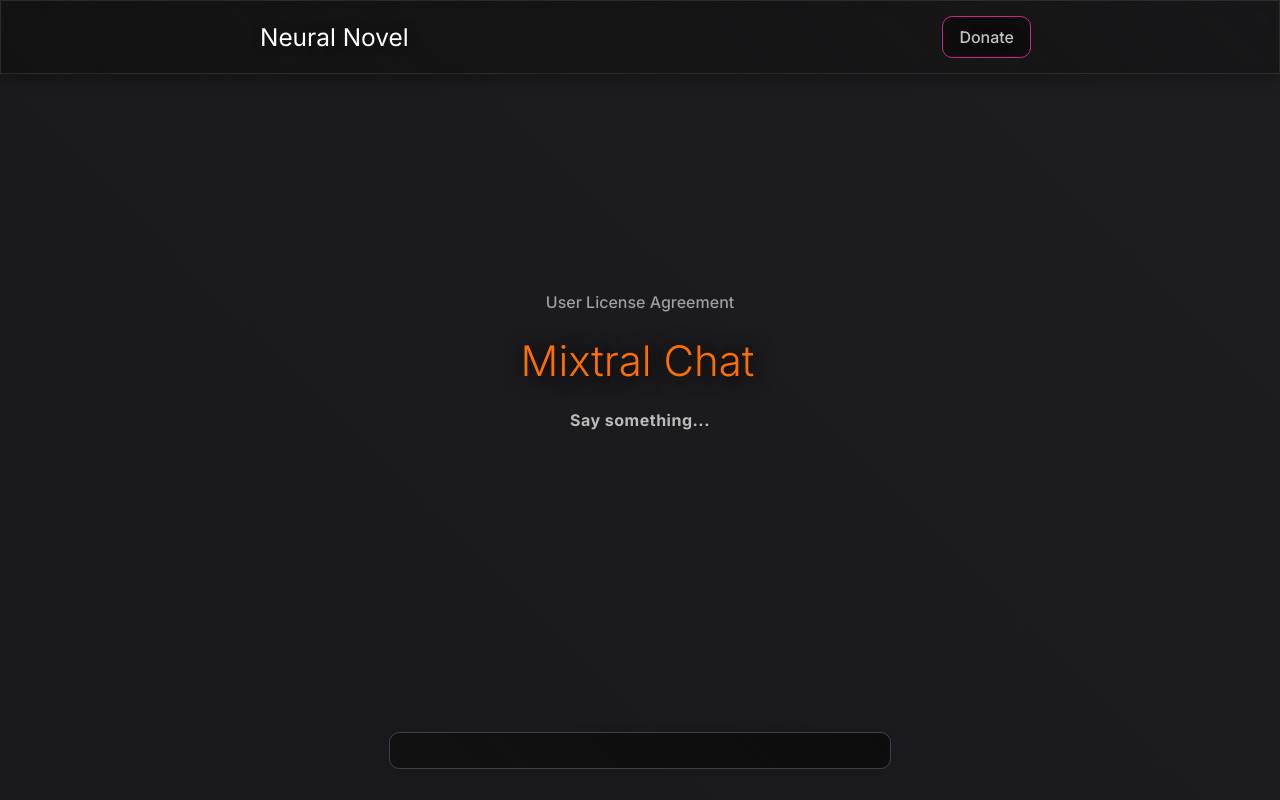
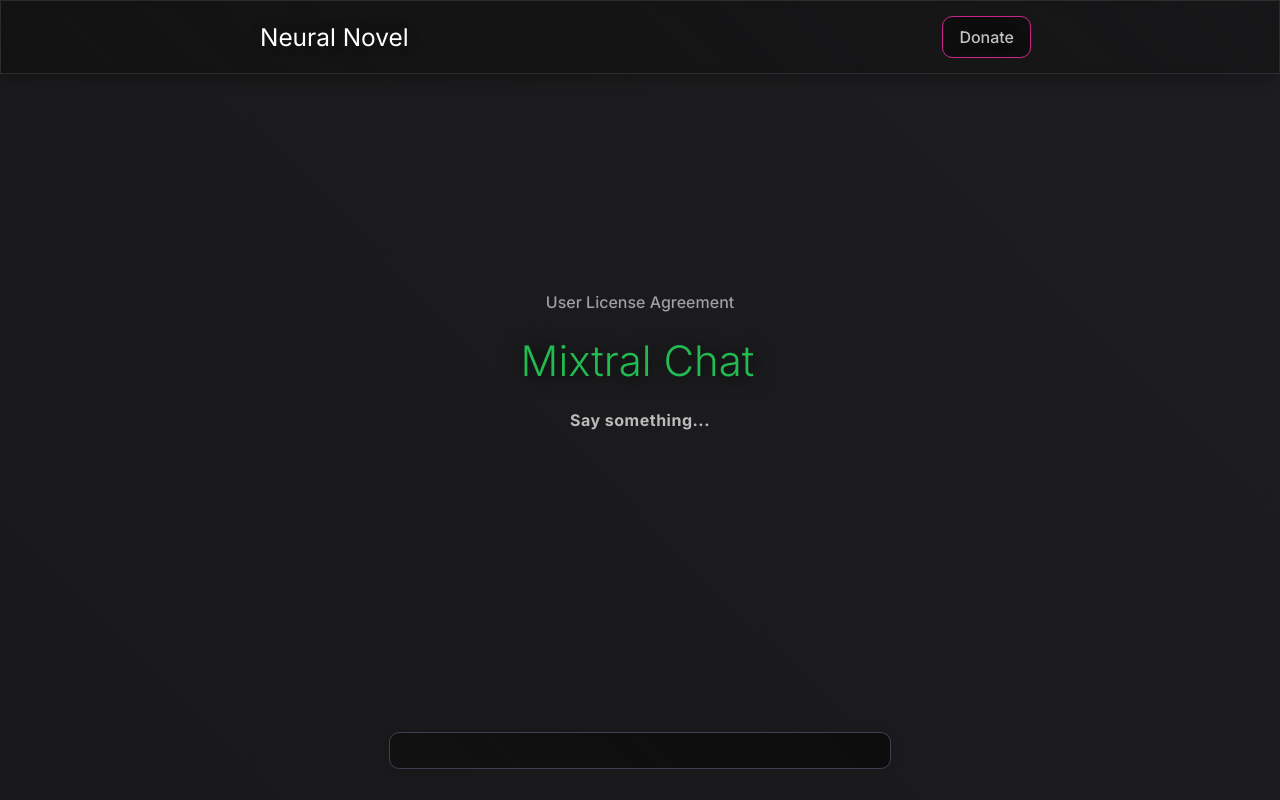
Before and after one commit to Imagineer99/my-ai-app, a Next.js app: page / in a window 1280 px wide. Built offline with nearby package versions, Linux system fonts and the light colour scheme.

Commit message:
Update globals.css
glowing effect on NeuralNovel title

```diff
--- a/app/globals.css
+++ b/app/globals.css
@@ -483,9 +483,20 @@
 .py-24 {
   margin-bottom: 70px;
 }
+@keyframes hueChange {
+  0% {
+    filter: hue-rotate(0deg);
+  }
+  100% {
+    filter: hue-rotate(360deg);
+  }
+}
+
 h1 {
-  color: #fd6f00 !important;
+  color: hsl(189, 75%, 45%) !important;
+  animation: hueChange 10s infinite alternate; /* Adjust duration and other properties as needed */
 }
+
 @media only screen and (max-width: 660px) {
   .mb-8 {
     width: 10px !important;
```
